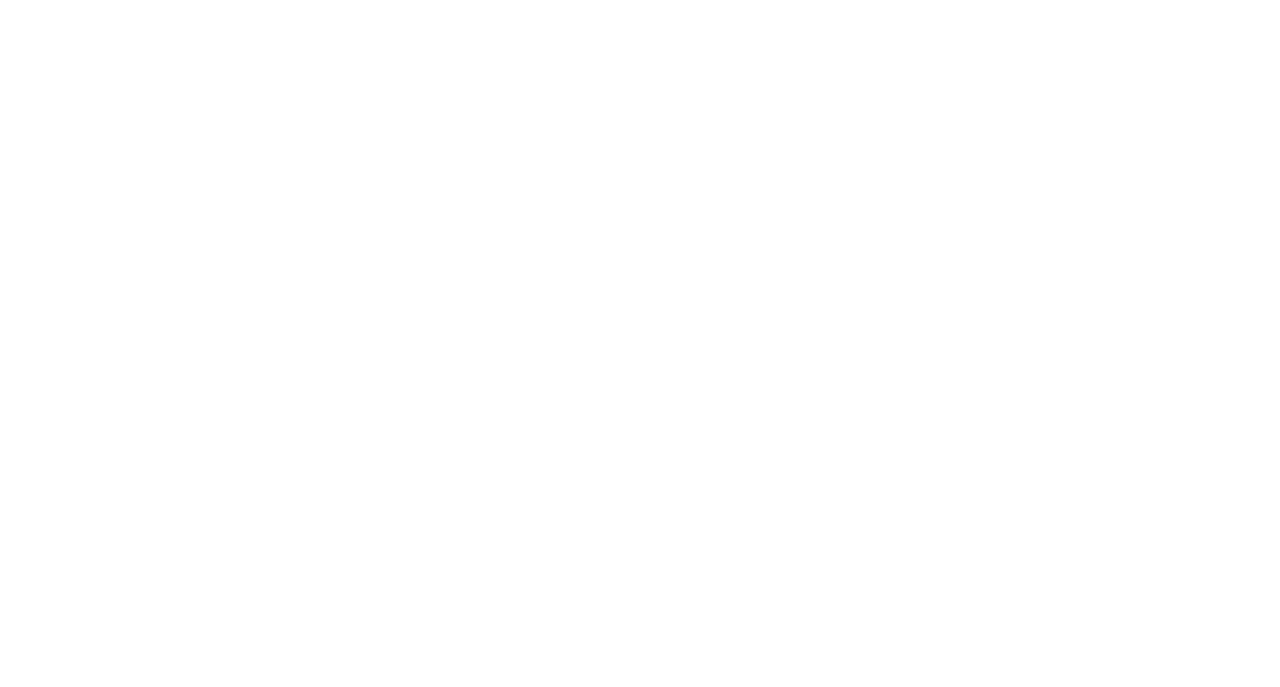
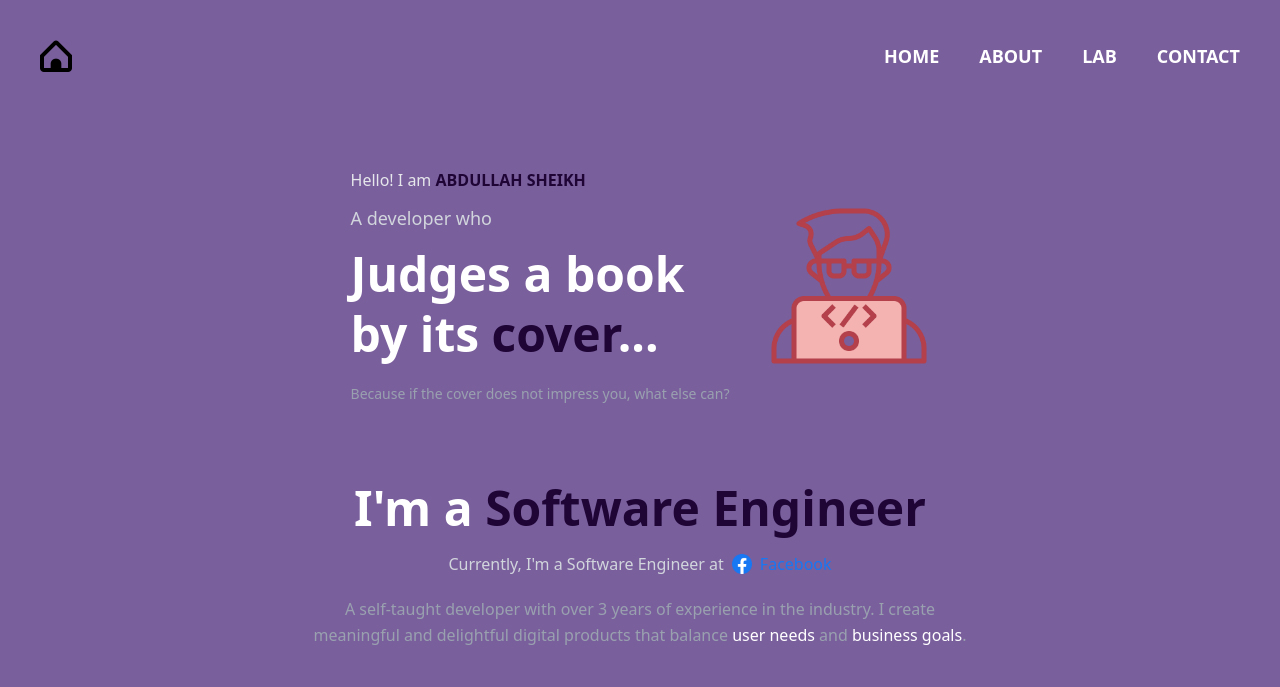
Before and after one commit to abdullahSheikh2107035/portfolio, a PHP site: page / in a window 1280 px wide. Before the commit the part shown is empty. Shown: the top 687 px of the page. Run offline with PHP 8.4, Linux system fonts and the light colour scheme; style sheets or scripts are compiled from the project's sources.

Commit message:
added banner and hero section

```diff
--- a/index.php
+++ b/index.php
@@ -4,13 +4,100 @@
   <meta charset="UTF-8">
   <meta name="viewport" content="width=device-width, initial-scale=1.0">
   <title>SHEIKH</title>
-  <link rel="stylesheet" href="./styles/styles.css">
+  <link rel="stylesheet" href="./dist/styles.css">
+  <script src="https://cdn.jsdelivr.net/npm/@tailwindcss/browser@4"></script>
+
+</head>
+<body class="bg-[#7a5f9d] text-white mx-auto p-10">
+
+  <header>
+    <nav class="flex flex-wrap items-center justify-between">
+
+      <div class="flex items-center justify-between w-full sm:w-auto">
+        <img src="./assets/home.png" alt="home-icon" class="w-8 h-8">
+
+        <!-- Hamburger Button (Visible on small screens) -->
+        <button id="menu-btn" class="sm:hidden text-white focus:outline-none">
+          <!-- Hamburger Icon -->
+          <img src="./assets/menu-burger.png" alt="menu-burgericon" class="w-8 h-8">
+        </button>
+      </div>
+
+      <!-- Navigation Links -->
+      <ul id="menu" class="hidden flex-col sm:flex sm:flex-row sm:gap-10 text-lg font-semibold w-full sm:w-auto mt-4 sm:mt-0">
+        <li class="cursor-pointer hover:text-gray-300">HOME</li>
+        <li class="cursor-pointer hover:text-gray-300">ABOUT</li>
+        <li class="cursor-pointer hover:text-gray-300">LAB</li>
+        <li class="cursor-pointer hover:text-gray-300">CONTACT</li>
+      </ul>
+    </nav>
+  </header>
+  <script>
+    // Mobile Menu Toggle Script
+    const menuBtn = document.getElementById('menu-btn');
+    const menu = document.getElementById('menu');
+
+    menuBtn.addEventListener('click', () => {
+      menu.classList.toggle('hidden');
+    });
+  </script>
+  <div class="banner mt-24 text-center sm:text-left flex flex-col items-center sm:flex-row sm:justify-center sm:gap-10">
+  <!-- Text Section -->
+  <div class="hero-info flex flex-col items-center sm:items-start gap-3 max-w-md">
+    <p class="text-gray-200 text-sm sm:text-base">
+      Hello! I am
+      <span class="text-[#1e0536] font-extrabold">ABDULLAH SHEIKH</span>
+    </p>
+    <p class="text-gray-300 text-base sm:text-lg">A developer who</p>
+    <h2 class="text-3xl sm:text-5xl font-semibold leading-tight text-white">
+      Judges a book<br>
+      by its <span class="text-[#1e0536]">cover</span>...
+    </h2>
+    <p class="text-xs sm:text-sm text-gray-400 mt-2">
+      Because if the cover does not impress you, what else can?
+    </p>
+  </div>
+
+  <!-- Image Section -->
+  <div class="mt-10 sm:mt-0">
+    <img src="./assets/coding.png" alt="coding icon" class="w-32 h-32 sm:w-40 sm:h-40 mx-auto sm:mx-0">
+  </div>
+</div>
+
+  </div>
 
 
-</head>
-<body>
- <header>
 
-  <script src="./scripts/main.js"></script>
+  </header>
+<main>
+  <section class="intro-sec mt-20 max-w-3xl mx-auto px-4 text-center flex flex-col items-center gap-5">
+  <h2 class="text-3xl sm:text-5xl font-semibold text-white">
+    I'm a <span class="text-[#1e0536]">Software Engineer</span>
+  </h2>
+
+  <div class="flex flex-col sm:flex-row items-center justify-center gap-2 text-gray-300">
+    <p>Currently, I'm a Software Engineer at</p>
+    <div class="flex items-center gap-2">
+      <img src="./assets/facebook.png" alt="facebook icon" class="w-5 h-5">
+      <a href="https://www.facebook.com/" target="_blank" class="text-[#1877F2] font-medium hover:underline">
+        Facebook
+      </a>
+    </div>
+  </div>
+
+  <p class="text-sm sm:text-base text-gray-400 leading-relaxed max-w-2xl">
+    A self-taught developer with over 3 years of experience in the industry.
+    I create meaningful and delightful digital products that balance
+    <span class="text-white font-medium">user needs</span> and
+    <span class="text-white font-medium">business goals</span>.
+  </p>
+</section>
+
+
+  </main>
+<footer>
+
+</footer>
+<script src="./scripts/main.js"></script>
 </body>
 </html>
--- a/styles/styles.css
+++ b/styles/styles.css
@@ -0,0 +1,5 @@
+.preahv-reg {
+  font-family: "Preahvihear", sans-serif;
+  font-weight: 400;
+  font-style: normal;
+}
```
Also changed, not shown: package.json (added, +9 -0 lines), assets/coding.png (added), assets/facebook.png (added), assets/home.png (added), assets/menu-burger.png (added).
